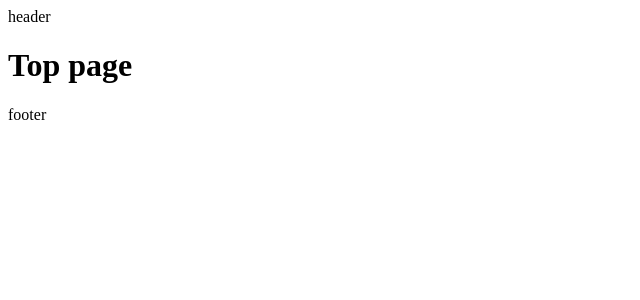
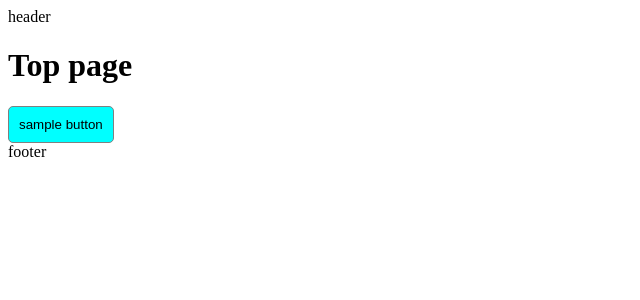
Before and after one commit to calm1205/vite-sandbox, a React (Vite) app: page / in a window 1280 px wide. Shown: the top 300 px of the page, without its empty margins (0-640 px from the left). Built offline with nearby package versions, Linux system fonts and the light colour scheme.

Commit message:
sample button

```diff
--- a/package.json
+++ b/package.json
@@ -16,6 +16,7 @@
     "@types/node": "^18.15.10",
     "@types/react": "^18.0.28",
     "@types/react-dom": "^18.0.11",
+    "@types/styled-components": "^5.1.26",
     "@typescript-eslint/eslint-plugin": "^5.56.0",
     "@vitejs/plugin-react": "^3.1.0",
     "eslint": "^8.36.0",
@@ -26,6 +27,7 @@
     "eslint-plugin-react": "^7.32.2",
     "prettier": "^2.8.7",
     "react-router-dom": "^6.9.0",
+    "styled-components": "^5.3.9",
     "typescript": "^4.9.5",
     "vite": "^4.2.0"
   }
--- /dev/null
+++ b/src/components/atoms/Button/Button.tsx
@@ -0,0 +1,19 @@
+import { ReactNode } from "react"
+import styled from "styled-components"
+
+type Button = {
+  children: ReactNode
+}
+
+export const Button: React.FC<Button> = ({ children }) => (
+  <StyledButton>{children}</StyledButton>
+)
+
+const StyledButton = styled.button`
+  padding: 10px;
+  border-radius: 5px;
+  background-color: aqua;
+  border: 1px solid gray;
+  color: black;
+  cursor: pointer;
+`
--- a/src/pages/Top/Index.tsx
+++ b/src/pages/Top/Index.tsx
@@ -1,5 +1,12 @@
+import { Button } from "~/components/atoms/Button/Button"
+
 const Top: React.FC = () => {
-  return <h1>Top page</h1>
+  return (
+    <>
+      <h1>Top page</h1>
+      <Button>sample button</Button>
+    </>
+  )
 }
 
 export default Top
```
Also changed, not shown: 1 other file (tests, documents, lock files or other folders).
